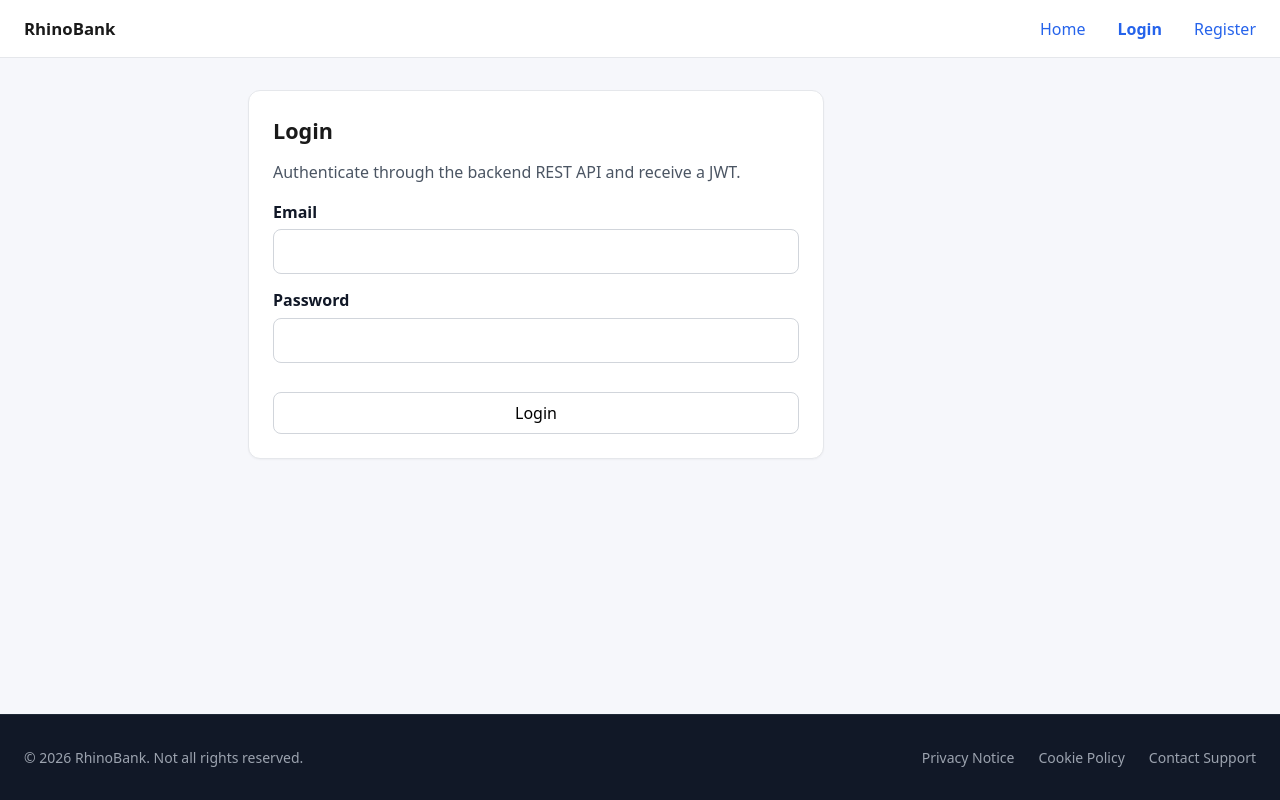
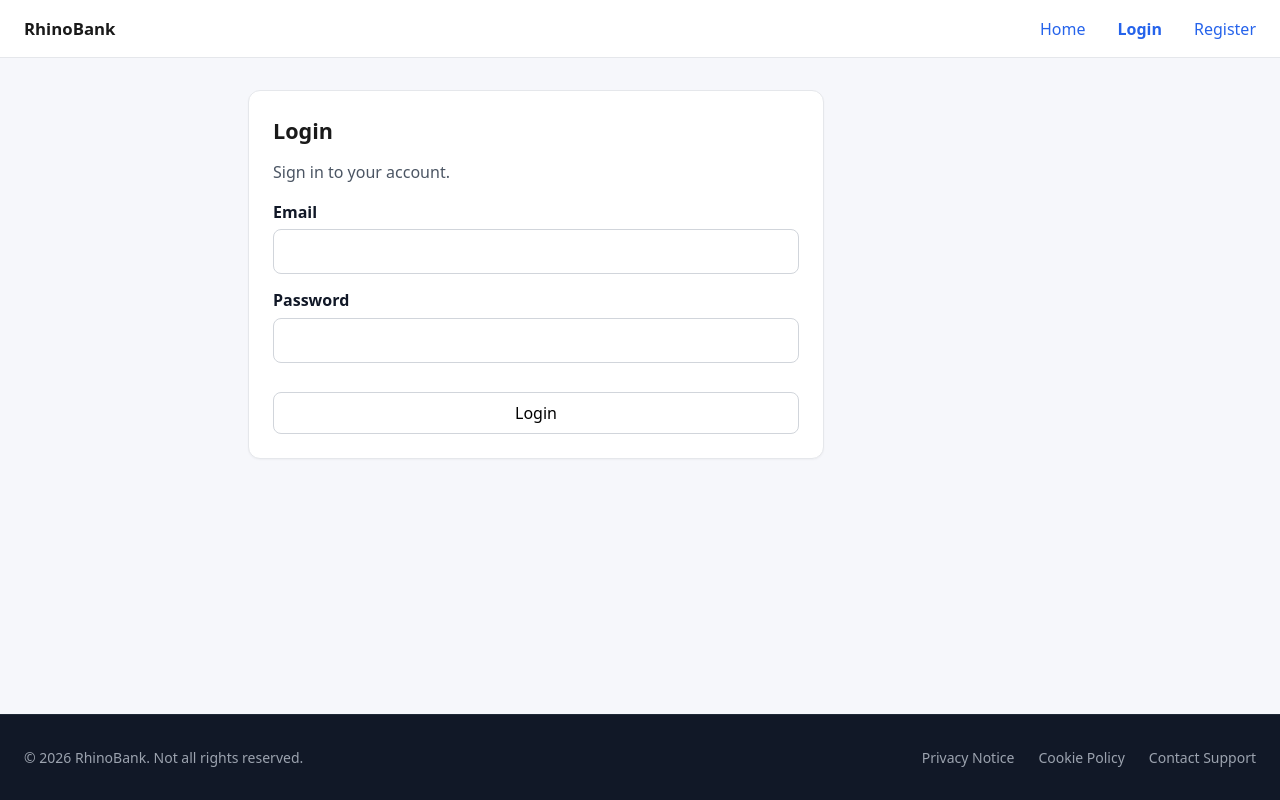
Before and after one commit to Mehedihasanb/Code_Generation_ATM-BOOTH, a Vue app in the folder frontend/: page /login in a window 1280 px wide. Built offline with nearby package versions, Linux system fonts and the light colour scheme; no server answers; the HTML template or start-up script is replaced by a standard one.

Commit message:
Use user-facing copy on login and register pages

```diff
--- a/frontend/src/views/user/LoginView.vue
+++ b/frontend/src/views/user/LoginView.vue
@@ -90,7 +90,7 @@ async function submit() {
 <template>
 	<section class="panel auth-panel">
 		<h1>Login</h1>
-		<p class="hint">Authenticate through the backend REST API and receive a JWT.</p>
+		<p class="hint">Sign in to your account.</p>
 
 		<form class="auth-form" @submit.prevent="submit">
 			<label>
@@ -106,7 +106,7 @@ async function submit() {
 			</label>
 
 			<p v-if="auth.error" class="error">{{ auth.error }}</p>
-			<p v-else-if="isLoggedIn" class="success">You are logged in.</p>
+			<p v-else-if="isLoggedIn" class="success">Welcome back!</p>
 
 			<button class="btn" type="submit" :disabled="auth.loading">
 				{{ auth.loading ? 'Signing in...' : 'Login' }}
--- a/frontend/src/views/user/RegistrationView.vue
+++ b/frontend/src/views/user/RegistrationView.vue
@@ -86,7 +86,7 @@ async function submit() {
     }
 
     try {
-        // Send the data to the backend via your store
+        // send the form to the backend through the registration store
         await registration.submitRegistration({
             firstName: form.firstName.trim(),
             lastName: form.lastName.trim(),
@@ -96,7 +96,7 @@ async function submit() {
             phoneNumber: form.phoneNumber.trim(),
         });
 
-        // If the backend didn't return an error, we redirect!
+        // if there was no error, redirect
         if (!registration.error) {
 
             // Clear the form fields completely
@@ -128,7 +128,7 @@ onUnmounted(() => {
 <template>
     <section class="panel register-panel">
         <h1>Create Account</h1>
-        <p class="hint">Register through the backend REST API.</p>
+        <p class="hint">Create your account to get started.</p>
 
         <form class="register-form" @submit.prevent="submit">
             <label>
```
